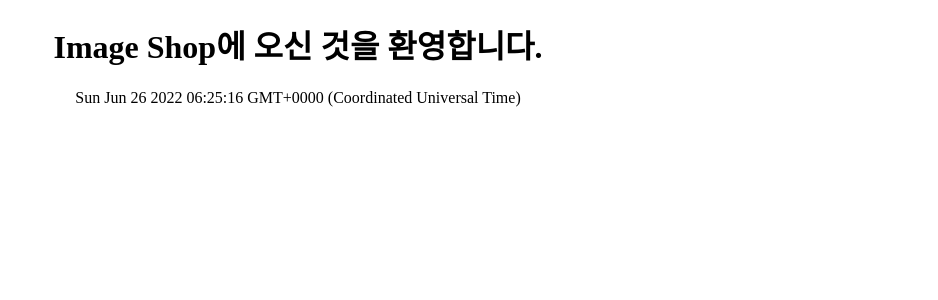
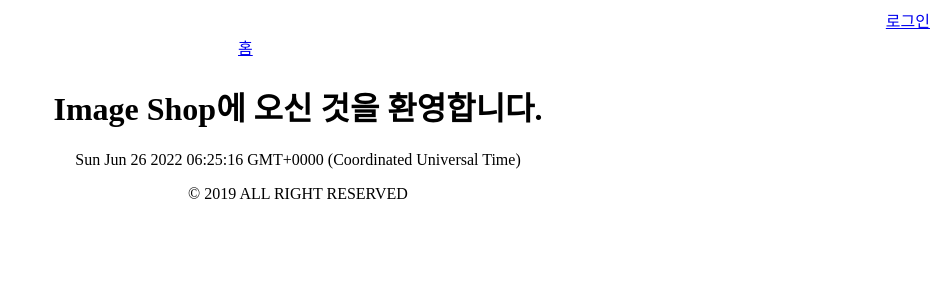
Before and after one commit to zaien24/shop-app, a Vue app: page / in a window 1280 px wide. Shown: the top 300 px of the page, without its empty margins (342-1280 px from the left). Built offline with nearby package versions, Linux system fonts and the light colour scheme.

Commit message:
5장 레이아웃 정의

```diff
--- a/src/App.vue
+++ b/src/App.vue
@@ -3,7 +3,10 @@
 	  <!--
     <img src="./assets/logo.png">
     -->
+    <router-view name="header" />
+    <router-view name="menu" />
     <router-view/>
+    <router-view name="footer" />
   </div>
 </template>
 
--- /dev/null
+++ b/src/components/common/Footer.vue
@@ -0,0 +1,11 @@
+<template>
+  <div align="center">
+		<p>© 2019 ALL RIGHT RESERVED</p>
+	</div>
+</template>
+
+<script>
+export default {
+  name: 'Footer'
+}
+</script>
--- /dev/null
+++ b/src/components/common/MainHeader.vue
@@ -0,0 +1,11 @@
+<template>
+  <div align="right">
+    <router-link :to="{ name: 'Signin' }">로그인</router-link>
+  </div>
+</template>
+
+<script>
+export default {
+  name: 'MainHeader'
+}
+</script>
--- /dev/null
+++ b/src/components/common/MenuBar.vue
@@ -0,0 +1,15 @@
+<template>
+  <div align="center">
+    <table>
+			<tr>
+        <td width="120"><router-link :to="{ name: 'Home' }">홈</router-link></td>
+      </tr>
+		</table>
+  </div>
+</template>
+
+<script>
+export default {
+  name: 'MenuBar'
+}
+</script>
--- a/src/router/home.js
+++ b/src/router/home.js
@@ -1,9 +1,20 @@
 import Home from '@/pages/Home'
+
+import MainHeader from '@/components/common/MainHeader'
+import Footer from '@/components/common/Footer'
+import MenuBar from '@/components/common/MenuBar'
 
 export const HomeRouters = [
   {
     path: '/',
     name: 'Home',
-    component: Home
+
+    components: {
+        header: MainHeader,
+        menu: MenuBar,
+        default: Home,
+        footer: Footer
+
+    }
   }
 ]
```
